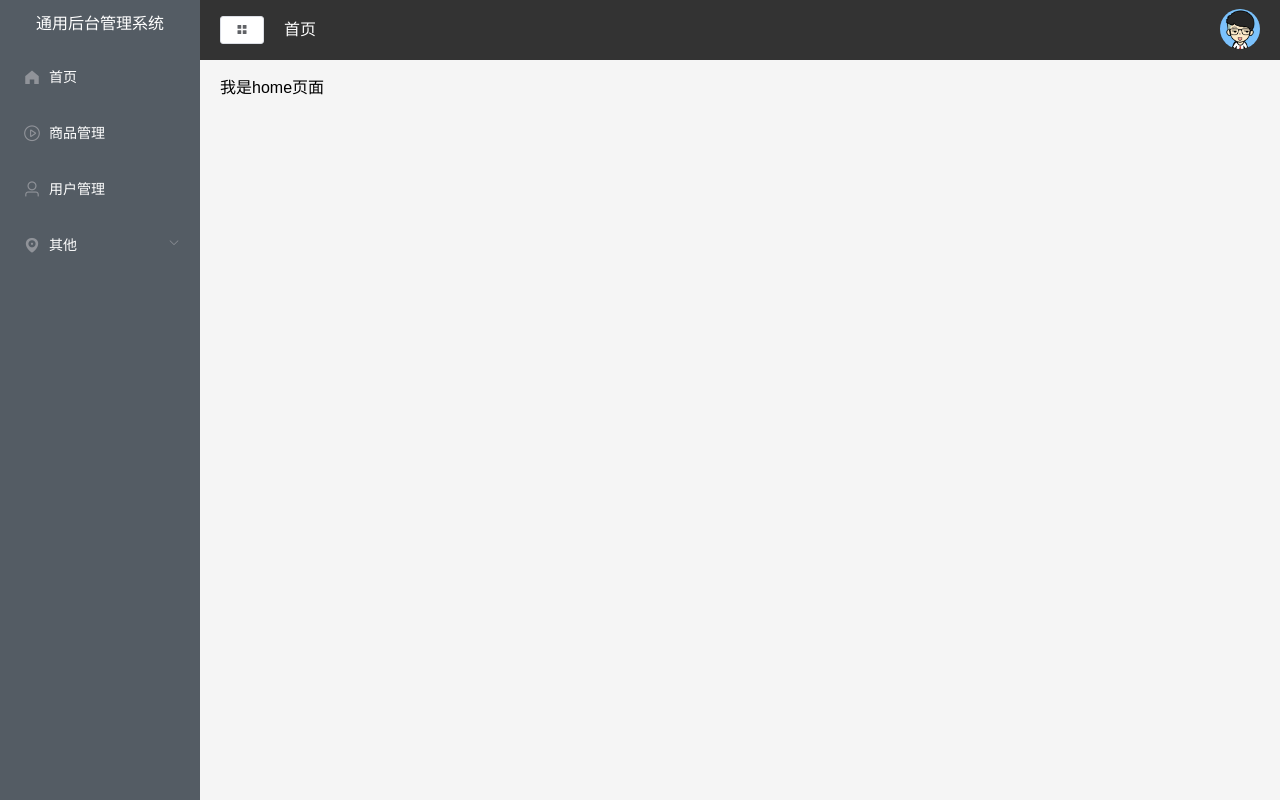
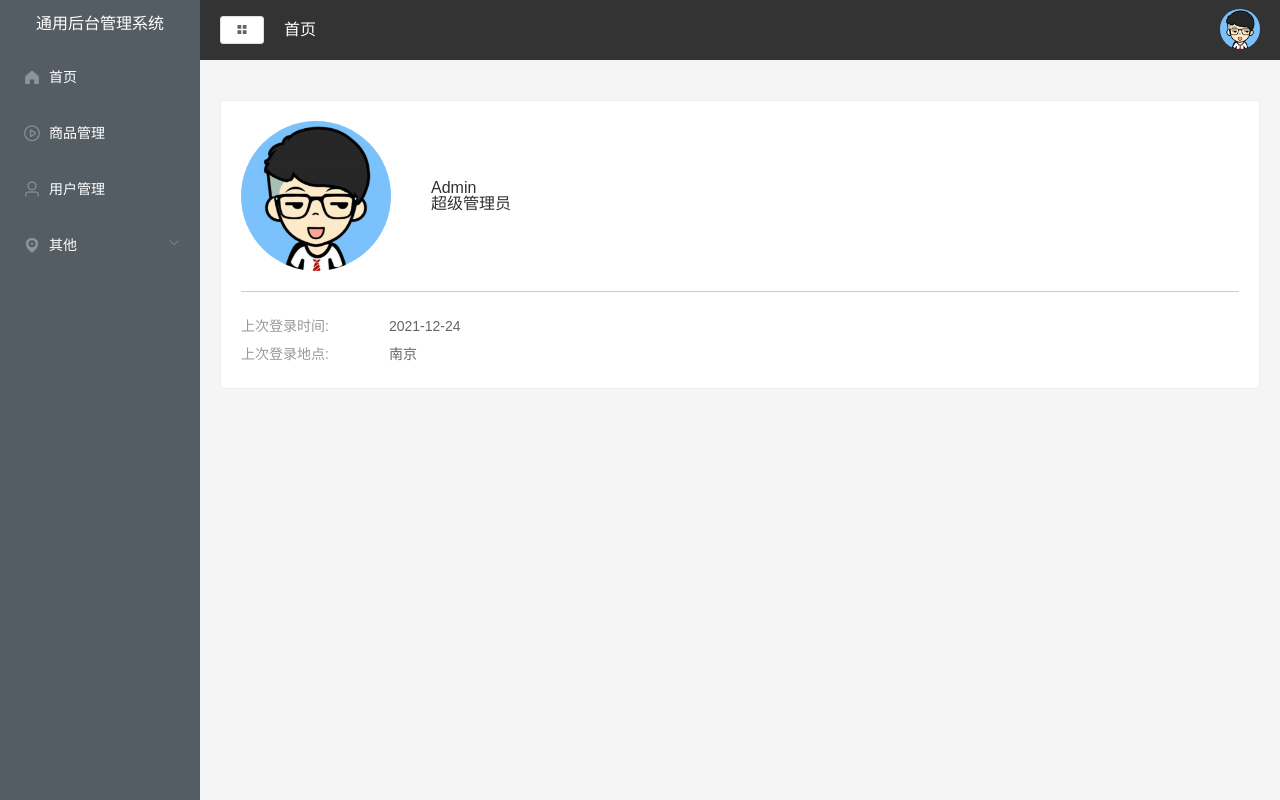
Before and after one commit to KurjaScript/view-manage, a Vue app: page /home in a window 1280 px wide. Built offline with nearby package versions, Linux system fonts and the light colour scheme.

Commit message:
home组件布局

```diff
--- a/views/home/index.vue
+++ b/views/home/index.vue
@@ -1,11 +1,28 @@
 <template>
-    <div>我是home页面</div>
+    <el-row class="home" :getter="20">
+        <el-row :span="8" style="margin-top: 20px">
+            <el-card shadow="hover">
+                <div class="user">
+                    <img :src="userImg" />
+                    <div class="userInfo">
+                        <p class="name">Admin</p>
+                        <p class="access">超级管理员</p>
+                    </div>
+                </div>
+                <div class="login-info">
+                    <p>上次登录时间:<span>2021-12-24</span></p>
+                    <p>上次登录地点:<span>南京</span></p>
+                </div>
+            </el-card>
+        </el-row>
+    </el-row>
 </template>
 <script>
 export default {
     name: 'HoMe',
     data () {
         return {
+            userImg: require('../../src/assets/images/user.png')
 
         }
     }
```
